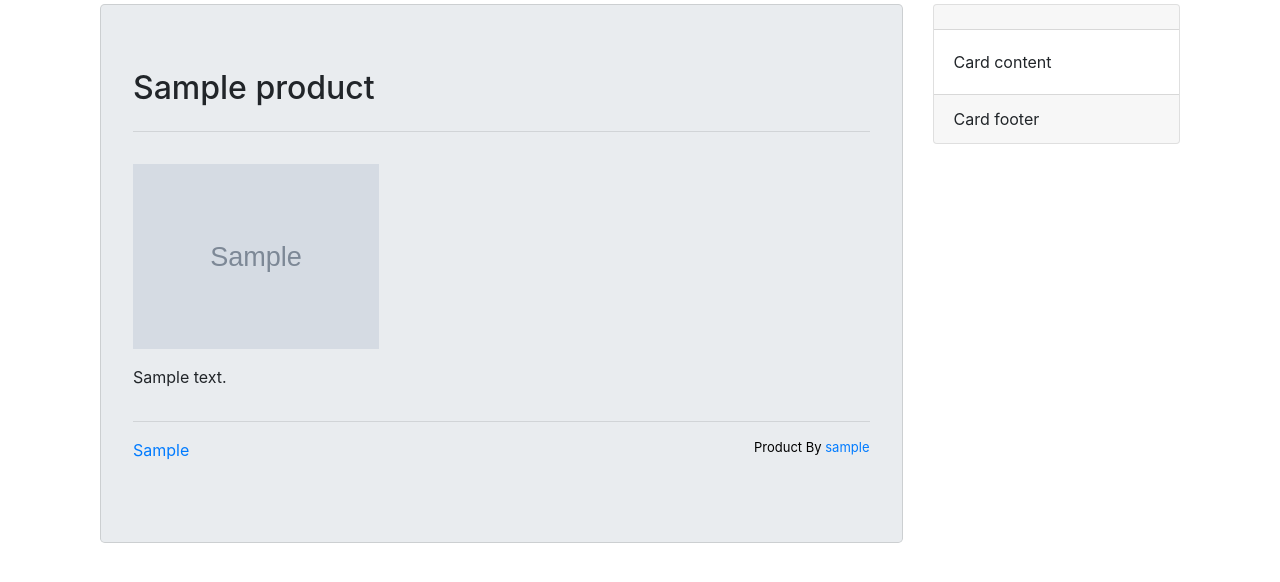
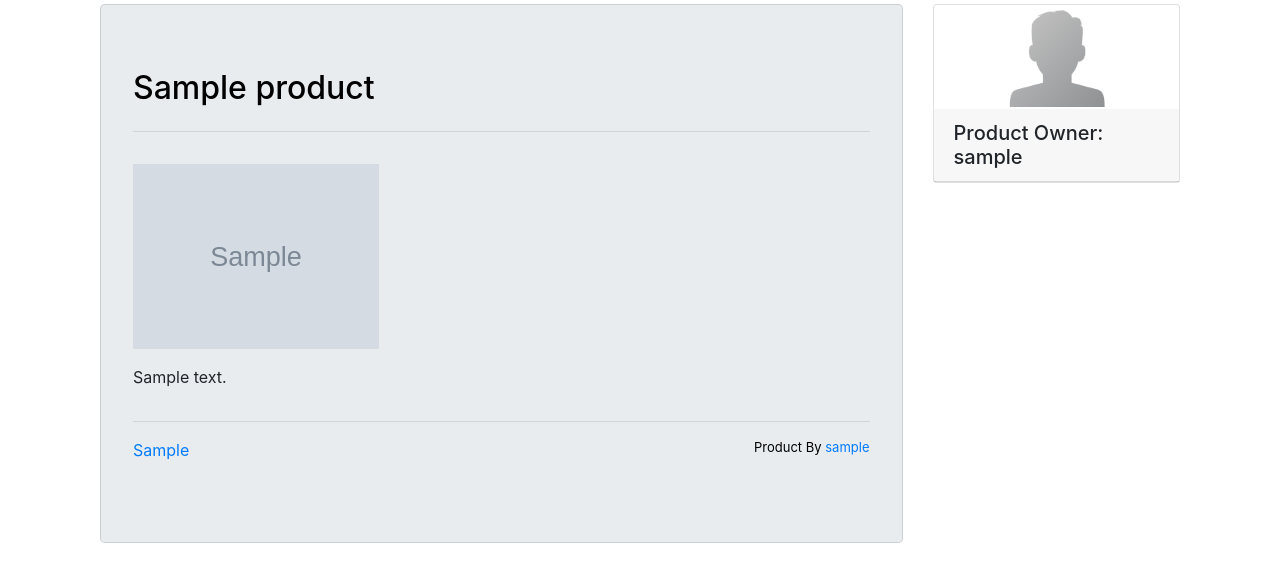
Before and after one commit to alinik/artige_product_pages, a Django app: page /products/1 in a window 1280 px wide. Shown: the part 56-638 px from the top of the page. Run offline with Django 3.2, Linux system fonts and the light colour scheme; tables that the repository leaves empty hold one stand-in row (values such as "Sample post"); grey boxes marked "Sample" are stand-in pictures; parts of the project's set-up code (start-up, migrations or seed data) failed here and were passed over; some libraries are stand-ins or nearby versions.

Commit message:
Each Product Now Have Specific Page

```diff
--- a/artige_product_pages/static/css/project.css
+++ b/artige_product_pages/static/css/project.css
@@ -18,3 +18,10 @@
 font-size: small;
 color: blue;
 }
+.avatar
+{
+width:100px;
+height:100px;
+margin:2px;
+margin-left:30%;
+}
--- a/artige_product_pages/templates/pages/product.html
+++ b/artige_product_pages/templates/pages/product.html
@@ -23,8 +23,7 @@
       {% for product_item in products%}
       <div class="jumbotron card card-block">
         <h2>
-          {{product_item.title}}
-
+          <a href="{% url 'products:owner_product_list' product_item.owner_id product_item.product_id%}" style="color:black">{{product_item.title}}</a>
         </h2>
         <hr/>
         <p>
@@ -55,17 +54,13 @@
     <div class="col-md-3">
       {%if owner_profile %}
       <div class="card bg-default">
+        <div>
+          <img class="avatar" src="{% static 'images/avatar/default.png' %}"/>
+        </div>
         <h5 class="card-header">
-          {{owner_profile.name}}
+          Product Owner:
+          {{owner_profile}}
         </h5>
-        <div class="card-body">
-          <p class="card-text">
-            Card content
-          </p>
-        </div>
-        <div class="card-footer">
-          Card footer
-        </div>
       </div>
       {% endif %}
     </div>
--- a/config/urls.py
+++ b/config/urls.py
@@ -15,7 +15,7 @@
     # User management
     path("users/", include("artige_product_pages.users.urls", namespace="users")),
     path("accounts/", include("allauth.urls")),
-    path("products/",include("products.urls",namespace="posts"))
+    path("products/",include("products.urls",namespace="products"))
     # Your stuff: custom urls includes go here
 ] + static(settings.MEDIA_URL, document_root=settings.MEDIA_ROOT)
 
--- a/products/models.py
+++ b/products/models.py
@@ -7,6 +7,7 @@
 
 
 class Product(Model):
+    product_id = CharField(max_length=4096)
     owner = ForeignKey(User, on_delete=CASCADE)
     title = CharField(max_length=4096)
     description = CharField(max_length=4096)
--- a/products/urls.py
+++ b/products/urls.py
@@ -5,6 +5,7 @@
 app_name = "products"
 urlpatterns = [
     path("", view=product_view, name="products_list"),
+    path("tags/<tag>", view=product_by_tag_view, name="product_by_tag"),
     path("<ownername>", view=product_view, name="owner_products_list"),
-    path("tags/<tag>", view=product_by_tag_view, name="product_by_tag")
+    path("<ownername>/<product>", view=product_view, name="owner_product_list")
     ]
--- a/products/views.py
+++ b/products/views.py
@@ -5,19 +5,25 @@
 from products.models import Product, Tag
 
 
-def product_view(request, ownername=None):
+def product_view(request, ownername=None,product=None):
+    print("==================================")
+    print(ownername)
+    print(product)
+    print("==================================")
     products = {}
     context = {}
     if ownername is None:
         products = Product.objects.all()
         context = {'products': products}
     else:
-        products = Product.objects.filter(owner_id=ownername)
-        user = User.objects.filter(id=ownername)
-        print(user)
-        for x in user:
-            print(x)
-        context = {'products': products,'owner_profile':user}
+        if product is None:
+            products = Product.objects.filter(owner_id=ownername)
+            user = User.objects.filter(id=ownername)
+            context = {'products': products,'owner_profile':user[0]}
+        else:
+            products = Product.objects.filter(owner_id=ownername,product_id=product)
+            user = User.objects.filter(id=ownername)
+            context = {'products': products,'owner_profile':user[0]}
     return render(request, 'pages/product.html', context)
 
 
```
Also changed, not shown: artige_product_pages/static/images/avatar/default.png (added), artige_product_pages/static/images/products/1.jpg (renamed from artige_product_pages/static/images/posts/1.jpg), artige_product_pages/static/images/products/2.jpg (renamed from artige_product_pages/static/images/posts/2.jpg), artige_product_pages/static/images/products/3.jpg (renamed from artige_product_pages/static/images/posts/3.jpg), artige_product_pages/static/images/products/4.jpg (renamed from artige_product_pages/static/images/posts/4.jpg), artige_product_pages/static/images/products/5.jpg (renamed from artige_product_pages/static/images/posts/5.jpg), artige_product_pages/taskapp/test.py (added), products/migrations/0004_product_product_id.py (added).
